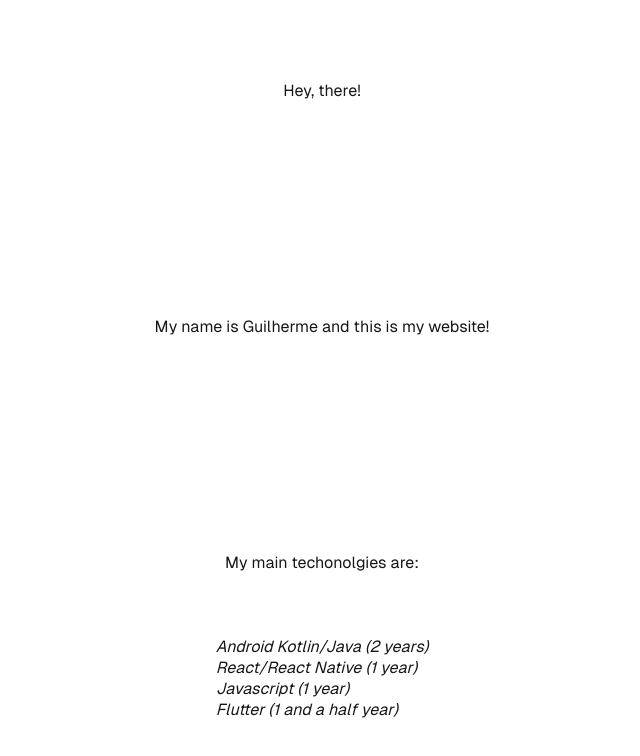
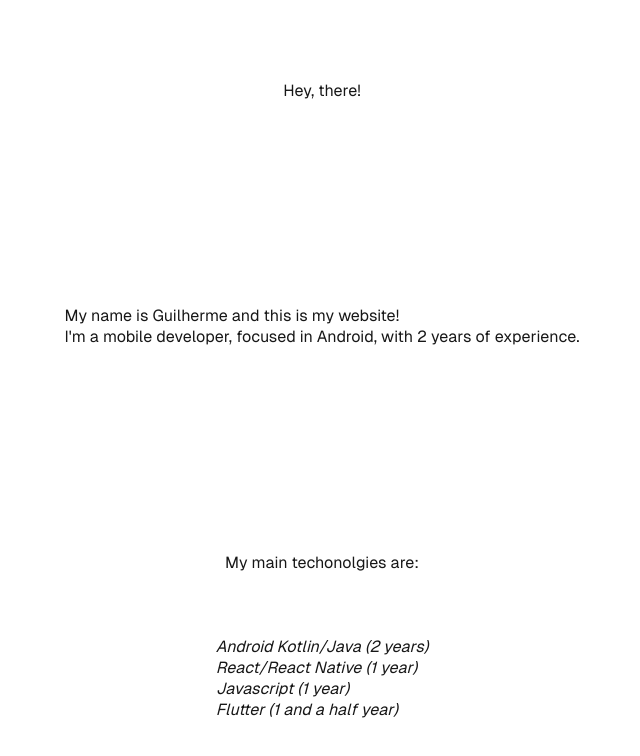
Before and after one commit to gcomartins/my-website, a Next.js app: page / in a window 1280 px wide. Shown: the top 756 px of the page, without its empty margins (318-958 px from the left). Built offline with nearby package versions, Linux system fonts and the light colour scheme.

Commit message:
Update page.tsx

```diff
--- a/src/app/page.tsx
+++ b/src/app/page.tsx
@@ -5,7 +5,7 @@
   return (
     <div className={styles.page}>
       <p>Hey, there!</p>
-      <p>My name is Guilherme and this is my website!</p>
+      <p>My name is Guilherme and this is my website!<br/>I'm a mobile developer, focused in Android, with 2 years of experience.</p>
       <p>My main techonolgies are:</p>
       <ul className={styles.list}>
         <i>Android Kotlin/Java (2 years)</i>
```
